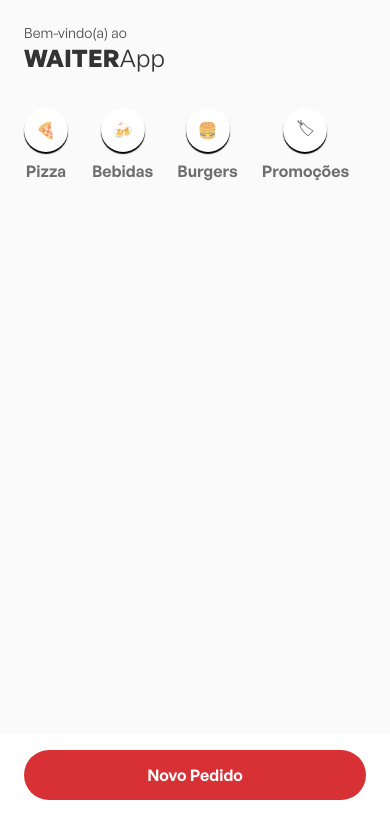
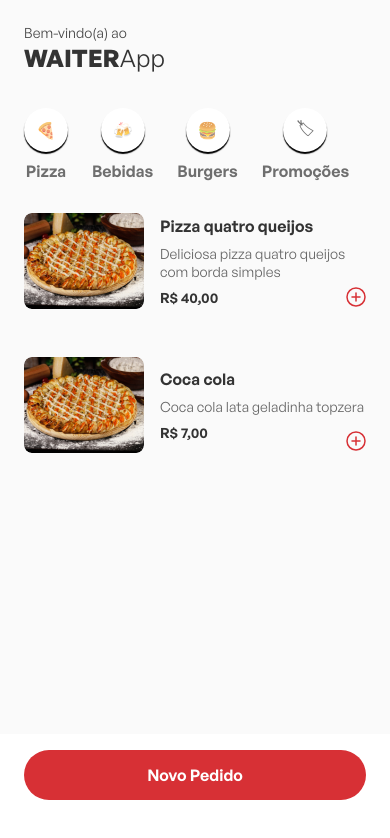
Before and after one commit to BernardoMoschen/WaiterApp-Expo, a React Native app: screen / in a window 390 px wide. Shown: the top 838 px of the page. Built offline with nearby package versions, Linux system fonts and the light colour scheme.

Commit message:
feat: Menu componetn

```diff
--- a/src/Main/Main.tsx
+++ b/src/Main/Main.tsx
@@ -1,5 +1,5 @@
 import React from "react";
-import { Text, Button, Categories, Header } from "../components";
+import { Text, Button, Categories, Header, Menu } from "../components";
 import {
     CategoriesContainer,
     Container,
@@ -16,7 +16,9 @@ export const Main = () => {
                 <CategoriesContainer>
                     <Categories />
                 </CategoriesContainer>
-                <MenuContainer />
+                <MenuContainer>
+                    <Menu />
+                </MenuContainer>
             </Container>
             <Footer>
                 <FooterContainer>
--- a/src/components/Menu/Menu.tsx
+++ b/src/components/Menu/Menu.tsx
@@ -1,5 +1,51 @@
 import React from "react";
+import { FlatList, Pressable } from "react-native";
+import { products } from "../../mocks/products";
+import { Text } from "../Text/Text";
+import {
+    Divider,
+    Image,
+    Product,
+    ProductDetails,
+    AddToCartButton,
+} from "./styles";
+import { formatCurrency } from "../../utils/formatCurrency";
+import { PlusCircle } from "../Icons/PlusCircle";
 
 export const Menu = () => {
-    return <div>Menu</div>;
+    return (
+        <FlatList
+            style={{ marginTop: 32 }}
+            contentContainerStyle={{ paddingHorizontal: 24 }}
+            ItemSeparatorComponent={Divider}
+            data={products}
+            keyExtractor={({ _id }) => _id}
+            renderItem={({ item: product }) => (
+                <Product>
+                    <Image
+                        // source={{
+                        //     uri: `http://localhost:3001/upload/${product.imagePath}`,
+                        // }}
+                        source={require("./mockImage.png")}
+                    />
+                    <ProductDetails>
+                        <Text weight="600">{product.name}</Text>
+                        <Text
+                            size={14}
+                            color="#666"
+                            style={{ marginVertical: 8 }}
+                        >
+                            {product.description}
+                        </Text>
+                        <Text weight="600" size={14}>
+                            {formatCurrency(product.price)}
+                        </Text>
+                    </ProductDetails>
+                    <AddToCartButton>
+                        <PlusCircle />
+                    </AddToCartButton>
+                </Product>
+            )}
+        />
+    );
 };
--- a/src/components/Menu/styles.ts
+++ b/src/components/Menu/styles.ts
@@ -0,0 +1,30 @@
+import styled from "styled-components/native";
+
+export const Product = styled.View`
+    flex-direction: row;
+    align-items: center;
+`;
+
+export const ProductDetails = styled.View`
+    margin-left: 16px;
+    flex: 1;
+`;
+
+export const Image = styled.Image`
+    width: 120px;
+    height: 96px;
+    border-radius: 8px;
+`;
+
+export const Divider = styled.View`
+    flex: 1;
+    height: 1px;
+    background: rgba(204, 204, 204, 0.3);
+    margin: 24px 0px;
+`;
+
+export const AddToCartButton = styled.Pressable`
+    position: absolute;
+    bottom: 0;
+    right: 0;
+`;
```
